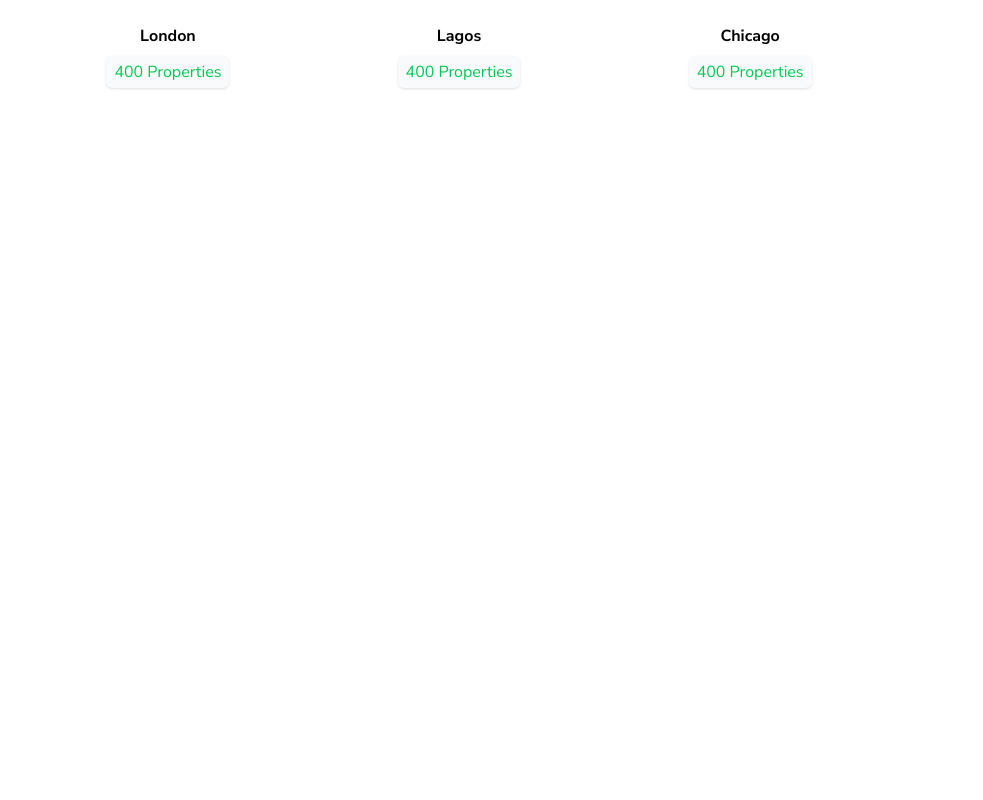
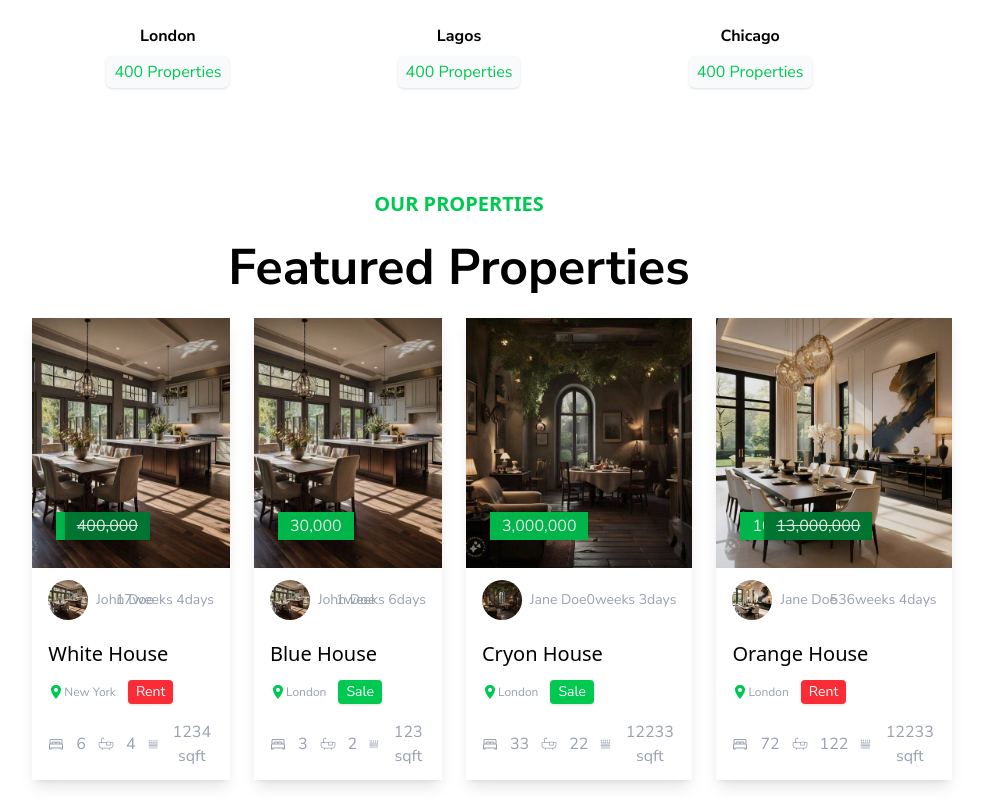
Before and after one commit to wetwan/real-esate, a React (Vite) app: page / in a window 1280 px wide. Shown: the part 1467-2267 px from the top of the page, without its empty margins (181-1164 px from the left). Before the commit the page ends 1567 px from the top, so only its background shows below. Built offline with nearby package versions, Linux system fonts and the light colour scheme.

Commit message:
our properties created

```diff
--- a/src/components/Category.tsx
+++ b/src/components/Category.tsx
@@ -1,4 +1,4 @@
-/* eslint-disable @typescript-eslint/no-unused-vars */
+
 import { useState } from "react";
 
 import { GiFactory, GiFamilyHouse, GiIsland } from "react-icons/gi";
@@ -18,7 +18,7 @@ const Category = () => {
         </h1>
       </div>
       <div
-        className="sm:flex w-full my-14 items-center justify-between gap-2 sm:w-5/6 mx-auto lg:w-4/6 shadow-md
+        className="sm:flex w-full my-14 items-center justify-between gap-2 sm:w-5/6 mx-auto lg:w-4/6
       "
       >
         <div
@@ -26,7 +26,7 @@ const Category = () => {
             category === "Land"
               ? "bg-green-500 text-white"
               : " bg-gray-200 text-black"
-          }  py-6 mb-1 flex justify-center items-center flex-col w-full sm:w-1/4  gap-4 `}
+          }  py-6 mb-1 flex md:py-10 justify-center items-center flex-col w-full sm:w-1/4  gap-4 shadow rounded `}
           onClick={() => setCategory("Land")}
         >
           <GiIsland className="text-5xl " />
@@ -37,7 +37,7 @@ const Category = () => {
             category === "Residential"
               ? "bg-green-500 text-white"
               : " bg-gray-200 text-black"
-          }  py-6 mb-1 flex justify-center items-center flex-col w-full sm:w-1/4  gap-4 `}
+          }  py-6 mb-1 flex md:py-10 justify-center items-center flex-col w-full sm:w-1/4  gap-4 shadow rounded `}
           onClick={() => setCategory("Residential")}
         >
           <GiFamilyHouse className="text-5xl " />
@@ -48,7 +48,7 @@ const Category = () => {
             category === "Commercial"
               ? "bg-green-500 text-white"
               : " bg-gray-200 text-black"
-          }  py-6 mb-1 flex justify-center items-center flex-col w-full sm:w-1/4  gap-4 `}
+          }  py-6 mb-1 flex md:py-10 justify-center items-center flex-col w-full sm:w-1/4  gap-4 shadow rounded `}
           onClick={() => setCategory("Commercial")}
         >
           <HiOutlineBuildingOffice2 className="text-5xl " />
@@ -59,7 +59,7 @@ const Category = () => {
             category === "Industrial"
               ? "bg-green-500 text-white"
               : " bg-gray-200 text-black"
-          }  py-6 mb-1 flex justify-center items-center flex-col w-full sm:w-1/4  gap-4 `}
+          }  py-6 mb-1 flex md:py-10 justify-center items-center flex-col w-full sm:w-1/4  gap-4 shadow rounded `}
           onClick={() => setCategory("Industrial")}
         >
           <GiFactory className="text-5xl " />
--- /dev/null
+++ b/src/components/Featured.tsx
@@ -0,0 +1,47 @@
+/* eslint-disable @typescript-eslint/no-unused-vars */
+import { useContext } from "react";
+import { PropertyContext } from "../context/PropertyContext";
+import HouseCard from "./HouseCard";
+
+const Featured = () => {
+  const { house, isLoading } = useContext(PropertyContext);
+  return (
+    <div className="w-full sm:-bottom-2/6 -mb-[1200px] -bottom-6/6 absolute text-center -z-50">
+      <div className="">
+        <span className="uppercase  text-green-500 font-semibold font-sans  sm:text-xl">
+          Our Properties
+        </span>
+        <h1 className="text-3xl sm:text-[50px] sm:w-4/6 px-2 w-5/6 mx-auto text-center mt-5 font-bold">
+          {" "}
+          Featured Properties
+        </h1>
+      </div>
+      <div className="">
+        {isLoading ? (
+          <p>loading .....</p>
+        ) : (
+          <div className="flex sm:w-5/6 lg:w-4/6 mx-auto gap-6 items-center justify-evenly ">
+            {house.slice(0, 4).map((house) => (
+              <HouseCard
+                name={house.name}
+                key={house._id}
+                price={house.price}
+                old_price={house.old_price}
+                image={house.Image}
+                time={house.poasted}
+                location={house.location}
+                type={house.type}
+                bath={house.bathroom}
+                room={house.bed}
+                size={house.size}
+                renter={house.renter}
+              />
+            ))}
+          </div>
+        )}
+      </div>
+    </div>
+  );
+};
+
+export default Featured;
--- a/src/components/HouseCard.tsx
+++ b/src/components/HouseCard.tsx
@@ -1,9 +1,106 @@
-import React from 'react'
+/* eslint-disable @typescript-eslint/no-unused-vars */
 
-const HouseCard = () => {
+import { GiSpikedFence } from "react-icons/gi";
+import { IoLocationSharp } from "react-icons/io5";
+import { LiaBedSolid } from "react-icons/lia";
+import { PiBathtubLight } from "react-icons/pi";
+type house = {
+  name: string;
+  price: string;
+  old_price?: string;
+  image: string;
+  time: number;
+  location: string;
+  type: string;
+  bath: string;
+  room: string;
+  size: string;
+  renter: string;
+};
+const HouseCard = ({
+  name,
+  price,
+  image,
+  old_price,
+  time,
+  location,
+  type,
+  bath,
+  room,
+  size,
+  renter,
+}: house) => {
+  const weeks = Math.floor(time / 7);
+  const remainingDays = time % 7;
+
   return (
-    <div>HouseCard</div>
-  )
-}
+    <div className=" shadow-lg w-[550px] my-5 group hover:shadow-black/30">
+      <div className=" h-[250px] relative">
+        <img src={image} alt={name} className="w-full h-full object-cover" />
 
-export default HouseCard
+        <div className="absolute bottom-0 top-0  left-0 w-full bg-black/10 group-hover:hidden z-10"></div>
+        <span className="absolute bottom-7 left-6 bg-green-500 px-3 text-white py-0.5 shadow ">
+          {price}{" "}
+        </span>
+        {old_price && (
+          <span className="absolute bottom-7 right-20 line-through bg-green-700 px-3 text-white py-0.5 shadow ">
+            {old_price}
+          </span>
+        )}
+      </div>
+      <div className="px-4 py-3">
+        <div className="flex items-center justify-between text-sm text-gray-400 capitalize">
+          <div className="flex items-center h-10 w-full gap-2 ">
+            <img
+              src={image}
+              alt=""
+              className="w-10 h-full object-contain rounded-full"
+            />
+            <p className="whitespace-nowrap">{renter}</p>
+          </div>
+
+          <p className="whitespace-nowrap">
+            {weeks}weeks {remainingDays}days
+          </p>
+        </div>
+        <div className="pt-5">
+          <h3 className="font-font text-xl capitalize text-left font-sans ">
+            {name}
+          </h3>
+          <div className="flex items-center gap-3 mt-3">
+            <div className="flex items-center">
+              <IoLocationSharp className="text-green-500" />
+              <p className="text-gray-400 capitalize text-balance text-xs">
+                {" "}
+                {location}
+              </p>
+            </div>
+            <span
+              className={`${
+                type === "sale" ? "bg-green-500" : "bg-red-500"
+              } text-white text-sm capitalize py-0.5 px-2 shadow rounded`}
+            >
+              {type}
+            </span>
+          </div>
+          <div className="mt-4 flex items-center  gap-3 text-gray-400">
+            <div className="flex gap-3 items-center justify-between">
+              <LiaBedSolid />
+              <p>{room} </p>
+            </div>
+            <div className="flex gap-3 items-center justify-between">
+              <PiBathtubLight />
+              <p>{bath} </p>
+            </div>
+            <div className="flex gap-3 items-center justify-between">
+              <GiSpikedFence />
+              <p>{size} sqft </p>
+            </div>
+          </div>
+        </div>
+      </div>
+    </div>
+  );
+};
+
+export default HouseCard;
--- a/src/context/PropertyContext.tsx
+++ b/src/context/PropertyContext.tsx
@@ -1,32 +1,68 @@
+/* eslint-disable react-hooks/exhaustive-deps */
 /* eslint-disable react-refresh/only-export-components */
 /* eslint-disable @typescript-eslint/no-unused-vars */
 
-import { createContext, ReactElement, ReactNode } from "react";
+import {
+  createContext,
+  ReactElement,
+  ReactNode,
+  useEffect,
+  useState,
+} from "react";
+import { houseTypes } from "../types";
+import { houseDatas } from "../data";
 
 /* eslint-disable @typescript-eslint/no-empty-object-type */
-type UseProperttInfo = {};
+type UseProperttInfo = {
+  house: houseTypes[];
+  setHouse: (house: houseTypes[]) => void;
+  isLoading: boolean;
+  setIsLoading: (isLoading: boolean) => void;
+  fetchHouse: () => void;
+};
 
-const initContext: UseProperttInfo = {}
-
-
+const initContext: UseProperttInfo = {
+  house: [],
+  setHouse: () => {},
+  isLoading: true,
+  setIsLoading: () => {},
+  fetchHouse: () => {},
+};
 
 export const PropertyContext = createContext<UseProperttInfo>(initContext);
-
 
 const PropertyContextProvider = ({
   children,
 }: {
   children?: ReactNode;
 }): ReactElement => {
+  const [house, setHouse] = useState<houseTypes[]>([]);
+  const [isLoading, setIsLoading] = useState<boolean>(true);
 
-    const value: UseProperttInfo = {}
+  const fetchHouse = async () => {
+    setHouse(houseDatas);
+    console.log(houseDatas);
+  };
+
+  useEffect(() => {
+    // setIsLoading(true);
+    fetchHouse();
+       setIsLoading(false);
+  }, []);
+
+  const value: UseProperttInfo = {
+    house,
+    setHouse,
+    isLoading,
+    setIsLoading,
+    fetchHouse,
+  };
 
   return (
     <PropertyContext.Provider value={value}>
       {children}
     </PropertyContext.Provider>
   );
-  }
-
+};
 
 export default PropertyContextProvider;
--- a/src/data/index.tsx
+++ b/src/data/index.tsx
@@ -1,9 +1,88 @@
 import { assests } from "../assets";
+import { houseTypes } from "../types";
 
-export const houseDatas = [
+export const houseDatas: houseTypes[] = [
   {
     _id: "1",
     Image: assests.image,
+    name: "white house",
+    type: "rent",
+    bathroom: "4",
+    bed: "6",
+    poasted: 123,
+    location: "new york",
+    size: "1234",
+    price: "300,000",
+    old_price: " 400,000",
+    renter: "john doe",
+  },
+  {
+    _id: "2",
+    Image: assests.image2,
+    name: "blue house",
+    type: "sale",
+    bathroom: "2",
+    bed: "3",
+    poasted: 13,
+    location: "london",
+    size: "123",
+    price: "30,000",
+    renter: "john doe",
+  },
+  {
+    _id: "3",
+    Image: assests.image3,
+    name: "cryon house",
+    type: "sale",
+    bathroom: "22",
+    bed: "33",
+    poasted: 3,
+    location: "london",
+    size: "12233",
+    price: "3,000,000",
+    renter: "jane doe",
+  },
+  {
+    _id: "4",
+    Image: assests.image1,
+    name: "orange house",
+    type: "rent",
+    bathroom: "122",
+    bed: "72",
+    poasted: 3756,
+    location: "london",
+    size: "12233",
+    price: "10,000,000",
+    renter: "jane doe",
+    old_price: "13,000,000",
+  },
+  {
+    _id: "5",
+    Image: assests.image5,
+    name: "green house",
+    type: "sale",
+    bathroom: "22",
+    bed: "33",
+    poasted: 3756,
+    location: "london",
+    size: "12233",
+    price: "10,000,000",
+    renter: "jane doe",
+    old_price: "13,000,000",
+  },
+  {
+    _id: "6",
+    Image: assests.image6,
+    name: "green house",
+    type: "sale",
+    bathroom: "22",
+    bed: "33",
+    poasted: 3756,
+    location: "london",
+    size: "12233",
+    price: "10,000,000",
+    renter: "jane doe",
+    old_price: "13,000,000",
   },
 ];
 export const navItem = [
--- a/src/pages/Home.tsx
+++ b/src/pages/Home.tsx
@@ -1,4 +1,5 @@
 import Category from "../components/Category";
+import Featured from "../components/Featured";
 import Hero from "../components/Hero";
 import Search from "../components/Search";
 
@@ -8,6 +9,7 @@ const Home = () => {
       <Hero />
       <Search />
       <Category />
+      <Featured/>
     </div>
   );
 };
--- /dev/null
+++ b/src/types/index.ts
@@ -0,0 +1,14 @@
+export type houseTypes = {
+    _id: string,
+    Image: string
+    name: string,
+    type: string,
+    bathroom: string,
+    bed: string,
+    poasted: number ,
+    location: string,
+    size: string,
+    price: string,
+    old_price?: string,
+    renter: string
+}
```
Lines whose indentation alone changed are shown as unchanged.
